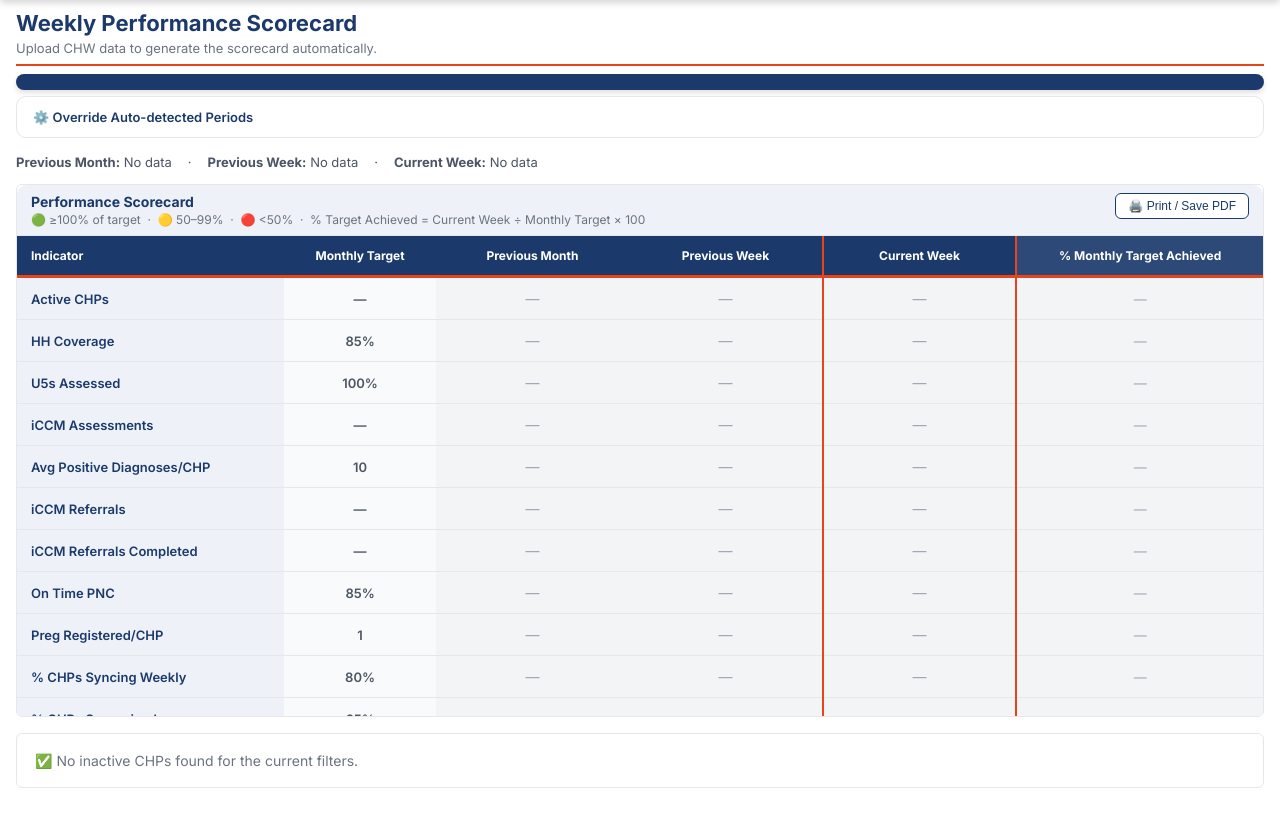
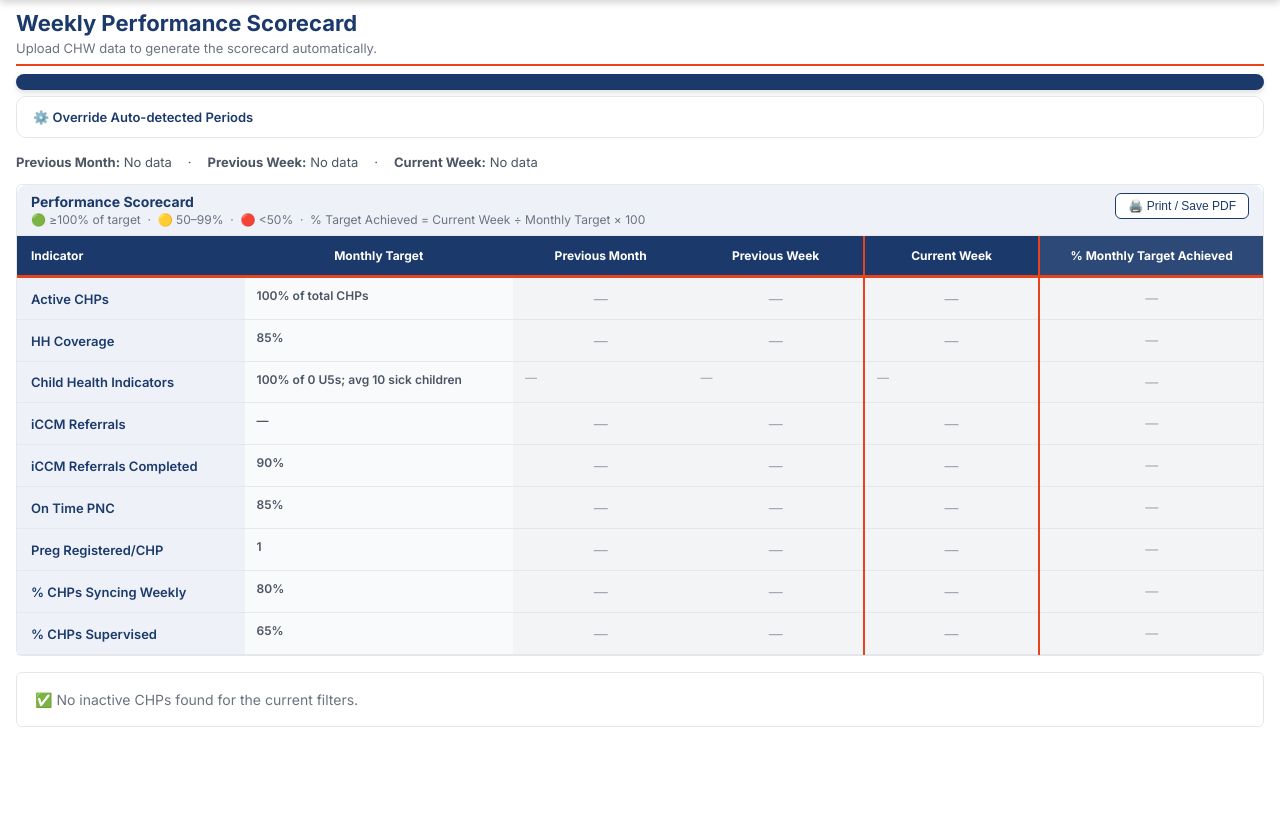
Before and after one commit to linetlucy-genchabe/Service-Delivery-Gaps, a Django app: page /scorecard/ in a window 1280 px wide. Shown: the part 64-878 px from the top of the page. After the commit the page ends 791 px from the top, so only its background shows below. Run offline with Django 4.2, Linux system fonts and the light colour scheme; data that the repository does not hold is empty.

Commit message:
Scorecard rich cells - combined child health mini-rows, active CHPs %, PNC with fraction, iCCM ref with count, fever data

```diff
--- a/dashboard/templates/dashboard/scorecard.html
+++ b/dashboard/templates/dashboard/scorecard.html
@@ -158,24 +158,57 @@
         <tbody>
           {% for row in rows %}
           {% with pm=row.prev_month pw=row.prev_week cw=row.current_week %}
-          <tr style="border-bottom:1px solid #E5E7EB;">
-            <td style="padding:12px 14px;font-weight:600;color:#1B3A6B;background:#EEF2F8;">{{ row.label }}</td>
-            <td style="padding:12px 14px;text-align:center;font-weight:600;color:#4B5563;background:#F9FAFB;">{{ row.target }}</td>
-            <td style="padding:12px 14px;text-align:center;font-weight:700;font-size:14px;
-              {% if pm.colour == 'green' %}background:#DCFCE7;color:#166534;
-              {% elif pm.colour == 'yellow' %}background:#FEF9C3;color:#854D0E;
-              {% elif pm.colour == 'red' %}background:#FEE2E2;color:#991B1B;
-              {% else %}background:#F3F4F6;color:#9CA3AF;font-weight:400;{% endif %}">{{ pm.display }}</td>
-            <td style="padding:12px 14px;text-align:center;font-weight:700;font-size:14px;
-              {% if pw.colour == 'green' %}background:#DCFCE7;color:#166534;
-              {% elif pw.colour == 'yellow' %}background:#FEF9C3;color:#854D0E;
-              {% elif pw.colour == 'red' %}background:#FEE2E2;color:#991B1B;
-              {% else %}background:#F3F4F6;color:#9CA3AF;font-weight:400;{% endif %}">{{ pw.display }}</td>
-            <td style="padding:12px 14px;text-align:center;font-weight:700;font-size:14px;border-left:2px solid #E8431A;border-right:2px solid #E8431A;
-              {% if cw.colour == 'green' %}background:#DCFCE7;color:#166534;
-              {% elif cw.colour == 'yellow' %}background:#FEF9C3;color:#854D0E;
-              {% elif cw.colour == 'red' %}background:#FEE2E2;color:#991B1B;
-              {% else %}background:#F3F4F6;color:#9CA3AF;font-weight:400;{% endif %}">{{ cw.display }}</td>
+          <tr style="border-bottom:1px solid #E5E7EB;vertical-align:top;">
+
+            {# Indicator label #}
+            <td style="padding:12px 14px;font-weight:600;color:#1B3A6B;background:#EEF2F8;vertical-align:middle;">{{ row.label }}</td>
+
+            {# Monthly Target #}
+            <td style="padding:10px 12px;text-align:left;font-weight:600;color:#4B5563;background:#F9FAFB;font-size:12px;">{{ row.target }}</td>
+
+            {# Helper macro — render a cell based on type #}
+            {% for cell in pm|make_list %}{% endfor %}{# dummy loop to enable with #}
+
+            {# Previous Month #}
+            {% with cell=pm %}
+            <td style="padding:{% if row.type == 'child_health' %}8px 12px{% else %}12px 14px{% endif %};text-align:{% if row.type == 'child_health' %}left{% else %}center{% endif %};font-weight:700;font-size:{% if row.type == 'child_health' %}12px{% else %}14px{% endif %};
+              {% if cell.colour == 'green' %}background:#DCFCE7;color:#166534;
+              {% elif cell.colour == 'yellow' %}background:#FEF9C3;color:#854D0E;
+              {% elif cell.colour == 'red' %}background:#FEE2E2;color:#991B1B;
+              {% else %}background:#F3F4F6;color:#9CA3AF;font-weight:400;{% endif %}">
+              {% if row.type == 'child_health' and cell.lines %}
+                {% for label, val in cell.lines %}<div style="white-space:nowrap;line-height:1.8;"><span style="color:#6B7280;font-weight:500;font-size:11px;">{{ label }}:</span> {{ val }}</div>{% endfor %}
+              {% else %}{{ cell.display }}{% endif %}
+            </td>
+            {% endwith %}
+
+            {# Previous Week #}
+            {% with cell=pw %}
+            <td style="padding:{% if row.type == 'child_health' %}8px 12px{% else %}12px 14px{% endif %};text-align:{% if row.type == 'child_health' %}left{% else %}center{% endif %};font-weight:700;font-size:{% if row.type == 'child_health' %}12px{% else %}14px{% endif %};
+              {% if cell.colour == 'green' %}background:#DCFCE7;color:#166534;
+              {% elif cell.colour == 'yellow' %}background:#FEF9C3;color:#854D0E;
+              {% elif cell.colour == 'red' %}background:#FEE2E2;color:#991B1B;
+              {% else %}background:#F3F4F6;color:#9CA3AF;font-weight:400;{% endif %}">
+              {% if row.type == 'child_health' and cell.lines %}
+                {% for label, val in cell.lines %}<div style="white-space:nowrap;line-height:1.8;"><span style="color:#6B7280;font-weight:500;font-size:11px;">{{ label }}:</span> {{ val }}</div>{% endfor %}
+              {% else %}{{ cell.display }}{% endif %}
+            </td>
+            {% endwith %}
+
+            {# Current Week #}
+            {% with cell=cw %}
+            <td style="padding:{% if row.type == 'child_health' %}8px 12px{% else %}12px 14px{% endif %};text-align:{% if row.type == 'child_health' %}left{% else %}center{% endif %};font-weight:700;font-size:{% if row.type == 'child_health' %}12px{% else %}14px{% endif %};border-left:2px solid #E8431A;border-right:2px solid #E8431A;
+              {% if cell.colour == 'green' %}background:#DCFCE7;color:#166534;
+              {% elif cell.colour == 'yellow' %}background:#FEF9C3;color:#854D0E;
+              {% elif cell.colour == 'red' %}background:#FEE2E2;color:#991B1B;
+              {% else %}background:#F3F4F6;color:#9CA3AF;font-weight:400;{% endif %}">
+              {% if row.type == 'child_health' and cell.lines %}
+                {% for label, val in cell.lines %}<div style="white-space:nowrap;line-height:1.8;"><span style="color:#6B7280;font-weight:500;font-size:11px;">{{ label }}:</span> {{ val }}</div>{% endfor %}
+              {% else %}{{ cell.display }}{% endif %}
+            </td>
+            {% endwith %}
+
+            {# % Monthly Target Achieved #}
             <td style="padding:12px 14px;text-align:center;font-weight:700;font-size:13px;
               {% if cw.pct_target %}
                 {% if cw.pct_target >= 100 %}background:#DCFCE7;color:#166534;
@@ -184,6 +217,7 @@
               {% else %}background:#F3F4F6;color:#9CA3AF;font-weight:400;{% endif %}">
               {% if cw.pct_target %}{{ cw.pct_target }}%{% else %}—{% endif %}
             </td>
+
           </tr>
           {% endwith %}
           {% endfor %}
--- a/dashboard/views.py
+++ b/dashboard/views.py
@@ -1208,17 +1208,15 @@ def api_compare_download(request):
 
 # Hardcoded targets (universal across all counties/sub-counties/CHUs)
 SCORECARD_TARGETS = {
-    'active_chps':            {'target': None, 'unit': '',  'label': 'Active CHPs',                  'higher_is_better': True},
-    'hh_coverage_pct':        {'target': 85,   'unit': '%', 'label': 'HH Coverage',                  'higher_is_better': True},
-    'u5_assessment_pct':      {'target': 100,  'unit': '%', 'label': 'U5s Assessed',                 'higher_is_better': True},
-    'iccm_assessments':       {'target': None, 'unit': '',  'label': 'iCCM Assessments',             'higher_is_better': True},
-    'avg_positive_diag':      {'target': 10,   'unit': '',  'label': 'Avg Positive Diagnoses/CHP',   'higher_is_better': True},
-    'iccm_referrals':         {'target': None, 'unit': '',  'label': 'iCCM Referrals',               'higher_is_better': True},
-    'iccm_referral_pct':      {'target': None, 'unit': '%', 'label': 'iCCM Referrals Completed',     'higher_is_better': True},
-    'pnc_ontime_pct':         {'target': 85,   'unit': '%', 'label': 'On Time PNC',                  'higher_is_better': True},
-    'preg_registered_chp':    {'target': 1,    'unit': '',  'label': 'Preg Registered/CHP',          'higher_is_better': True},
-    'sync_rate_pct':          {'target': 80,   'unit': '%', 'label': '% CHPs Syncing Weekly',        'higher_is_better': True},
-    'supervision_pct':        {'target': 65,   'unit': '%', 'label': '% CHPs Supervised',            'higher_is_better': True},
+    'active_chps':            {'target': None, 'unit': '',  'label': 'Active CHPs',              'higher_is_better': True, 'type': 'active_chps'},
+    'hh_coverage_pct':        {'target': 85,   'unit': '%', 'label': 'HH Coverage',               'higher_is_better': True, 'type': 'simple'},
+    'child_health':           {'target': None, 'unit': '',  'label': 'Child Health Indicators',   'higher_is_better': True, 'type': 'child_health'},
+    'iccm_referrals':         {'target': None, 'unit': '',  'label': 'iCCM Referrals',            'higher_is_better': True, 'type': 'simple'},
+    'iccm_referral_pct':      {'target': 90,   'unit': '%', 'label': 'iCCM Referrals Completed',  'higher_is_better': True, 'type': 'iccm_ref'},
+    'pnc_ontime_pct':         {'target': 85,   'unit': '%', 'label': 'On Time PNC',               'higher_is_better': True, 'type': 'pnc'},
+    'preg_registered_chp':    {'target': 1,    'unit': '',  'label': 'Preg Registered/CHP',       'higher_is_better': True, 'type': 'simple'},
+    'sync_rate_pct':          {'target': 80,   'unit': '%', 'label': '% CHPs Syncing Weekly',     'higher_is_better': True, 'type': 'simple'},
+    'supervision_pct':        {'target': 65,   'unit': '%', 'label': '% CHPs Supervised',         'higher_is_better': True, 'type': 'simple'},
 }
 
 
@@ -1295,25 +1293,49 @@ def compute_scorecard_metrics(chw_qs, sync_qs=None):
         total_pos=Sum('positive_diagnoses_u5'),
         total_referrals=Sum('iccm_referrals_total'),
         total_referrals_completed=Sum('iccm_referral_followup'),
+        total_fever_cases=Sum('fever_cases'),
+        total_fever_tested=Sum('fever_tested_rdt'),
     )
     total_u5_assessed    = child_agg['total_u5_assessed'] or 0
     total_registered_u5  = child_agg['total_registered_u5'] or 0
     total_iccm           = child_agg['total_iccm'] or 0
     total_referrals      = child_agg['total_referrals'] or 0
     total_ref_completed  = child_agg['total_referrals_completed'] or 0
+    total_fever_cases    = child_agg['total_fever_cases'] or 0
+    total_fever_tested   = child_agg['total_fever_tested'] or 0
 
     u5_assessment_pct = round(total_u5_assessed / total_registered_u5 * 100, 1) if total_registered_u5 else 0
     iccm_referral_pct = round(total_ref_completed / total_referrals * 100, 1) if total_referrals else None
+    avg_pos_diag      = round((child_agg['total_pos'] or 0) / total_active, 1) if total_active else 0
+
+    # PNC numerator/denominator for display
+    pnc_numerator   = pnc_agg['pnc'] or 0
+    pnc_denominator = pnc_agg['del_total'] or 0
+
+    # Active CHPs as % of total CHPs
+    active_chps_pct = round(total_active / total_all * 100, 1) if total_all else 0
 
     return {
         'active_chps':         total_active,
         'total_chps':          total_all,
+        'active_chps_pct':     active_chps_pct,
         'hh_coverage_pct':     hh_coverage,
+        'hh_visits_total':     hh_metrics['total_visits'] or 0,
+        'hh_registered_total': hh_metrics['total_registered'] or 0,
         'u5_assessment_pct':   u5_assessment_pct,
+        'total_registered_u5': total_registered_u5,
+        'total_u5_assessed':   total_u5_assessed,
         'iccm_assessments':    total_iccm,
-        'avg_positive_diag':   avg_pos,
-        'iccm_referrals':      total_referrals,        'iccm_referral_pct':   iccm_referral_pct,
+        'avg_positive_diag':   avg_pos_diag,
+        'total_positive_diag': child_agg['total_pos'] or 0,
+        'fever_cases':         total_fever_cases,
+        'fever_tested':        total_fever_tested,
+        'iccm_referrals':      total_referrals,
+        'iccm_referral_pct':   iccm_referral_pct,
+        'iccm_ref_completed':  total_ref_completed,
         'pnc_ontime_pct':      pnc_pct,
+        'pnc_numerator':       pnc_numerator,
+        'pnc_denominator':     pnc_denominator,
         'preg_registered_chp': preg_per_chp,
         'supervision_pct':     sup_pct,
         'sync_rate_pct':       sync_pct,
@@ -1439,26 +1461,94 @@ def scorecard_view(request):
     # Build scorecard rows
     rows = []
     for key, meta in SCORECARD_TARGETS.items():
-        target = meta['target']
-
-        def cell(metrics, key=key, target=target, hib=meta['higher_is_better']):
+        target     = meta['target']
+        row_type   = meta.get('type', 'simple')
+
+        def make_cell(metrics, key=key, target=target, meta=meta, row_type=row_type):
             if metrics is None:
-                return {'value': None, 'display': '—', 'colour': 'grey', 'pct_target': None}
-            val = metrics.get(key)
-            if val is None:
-                return {'value': None, 'display': '—', 'colour': 'grey', 'pct_target': None}
-            unit = meta['unit']
-            display = f"{val}{unit}" if unit == '%' else str(val)
-            pct_target = round(val / target * 100, 1) if target else None
-            colour = get_colour(val, target, hib)
-            return {'value': val, 'display': display, 'colour': colour, 'pct_target': pct_target}
+                return {'value': None, 'display': '—', 'colour': 'grey', 'pct_target': None, 'type': row_type}
+
+            if row_type == 'active_chps':
+                val  = metrics.get('active_chps', 0)
+                pct  = metrics.get('active_chps_pct', 0)
+                total = metrics.get('total_chps', 0)
+                return {
+                    'value': val, 'colour': 'grey', 'pct_target': None, 'type': row_type,
+                    'display': f"{val} ({pct}%)",
+                    'detail': f"of {total} total CHPs",
+                }
+
+            elif row_type == 'child_health':
+                ru5  = metrics.get('total_registered_u5', 0)
+                au5  = metrics.get('total_u5_assessed', 0)
+                upct = metrics.get('u5_assessment_pct', 0)
+                iccm = metrics.get('iccm_assessments', 0)
+                pos  = metrics.get('total_positive_diag', 0)
+                avg  = metrics.get('avg_positive_diag', 0)
+                fc   = metrics.get('fever_cases', 0)
+                ft   = metrics.get('fever_tested', 0)
+                colour = get_colour(upct, 100)
+                return {
+                    'value': upct, 'colour': colour, 'pct_target': round(upct, 1), 'type': row_type,
+                    'lines': [
+                        ('U5 Pop', f"{ru5:,}"),
+                        ('Assessed', f"{au5:,} ({upct}%)"),
+                        ('iCCM Assessments', f"{iccm:,}"),
+                        ('Sick Children (avg)', f"{pos:,} ({avg})"),
+                        ('Fever', f"{fc:,} tested {ft:,}"),
+                    ]
+                }
+
+            elif row_type == 'pnc':
+                val  = metrics.get('pnc_ontime_pct', 0)
+                num  = metrics.get('pnc_numerator', 0)
+                den  = metrics.get('pnc_denominator', 0)
+                pct_target = round(val / target * 100, 1) if target else None
+                colour = get_colour(val, target)
+                return {
+                    'value': val, 'colour': colour, 'pct_target': pct_target, 'type': row_type,
+                    'display': f"{val}% ({num}/{den})",
+                }
+
+            elif row_type == 'iccm_ref':
+                val  = metrics.get('iccm_referral_pct')
+                comp = metrics.get('iccm_ref_completed', 0)
+                tot  = metrics.get('iccm_referrals', 0)
+                if val is None:
+                    return {'value': None, 'display': '—', 'colour': 'grey', 'pct_target': None, 'type': row_type}
+                pct_target = round(val / target * 100, 1) if target else None
+                colour = get_colour(val, target)
+                return {
+                    'value': val, 'colour': colour, 'pct_target': pct_target, 'type': row_type,
+                    'display': f"{comp} ({val}%)",
+                }
+
+            else:
+                val = metrics.get(key)
+                if val is None:
+                    return {'value': None, 'display': '—', 'colour': 'grey', 'pct_target': None, 'type': row_type}
+                unit = meta['unit']
+                display = f"{val}{unit}" if unit == '%' else str(val)
+                pct_target = round(val / target * 100, 1) if target else None
+                colour = get_colour(val, target, meta['higher_is_better'])
+                return {'value': val, 'display': display, 'colour': colour, 'pct_target': pct_target, 'type': row_type}
+
+        # Monthly target display
+        if row_type == 'child_health':
+            target_display = f"100% of {(metrics_current_week or metrics_prev_month or {}).get('total_registered_u5', 0):,} U5s; avg {10} sick children"
+        elif row_type == 'active_chps':
+            target_display = '100% of total CHPs'
+        else:
+            target_display = f"{target}{meta['unit']}" if target is not None else '—'
+
         rows.append({
             'key':    key,
             'label':  meta['label'],
-            'target': f"{target}{meta['unit']}" if target is not None else '—',
-            'prev_month':   cell(metrics_prev_month),
-            'prev_week':    cell(metrics_prev_week),
-            'current_week': cell(metrics_current_week),
+            'target': target_display,
+            'type':   row_type,
+            'prev_month':   make_cell(metrics_prev_month),
+            'prev_week':    make_cell(metrics_prev_week),
+            'current_week': make_cell(metrics_current_week),
         })
 
     # Filter options from the most data-rich batch
```
